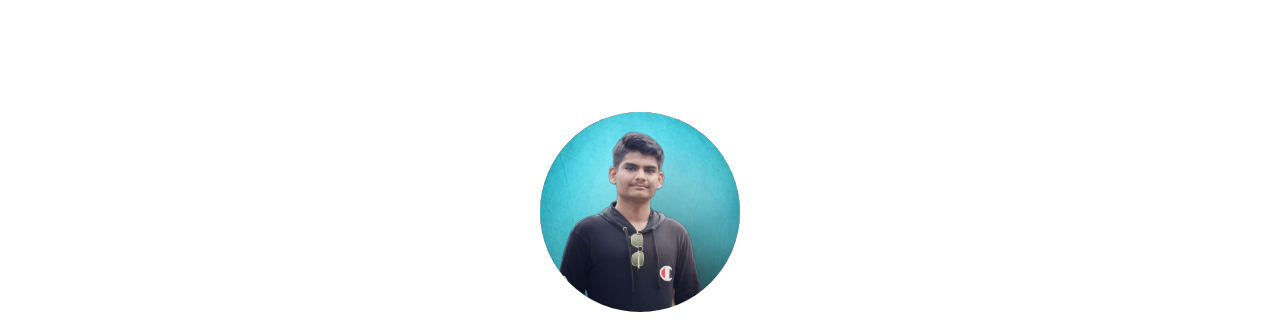
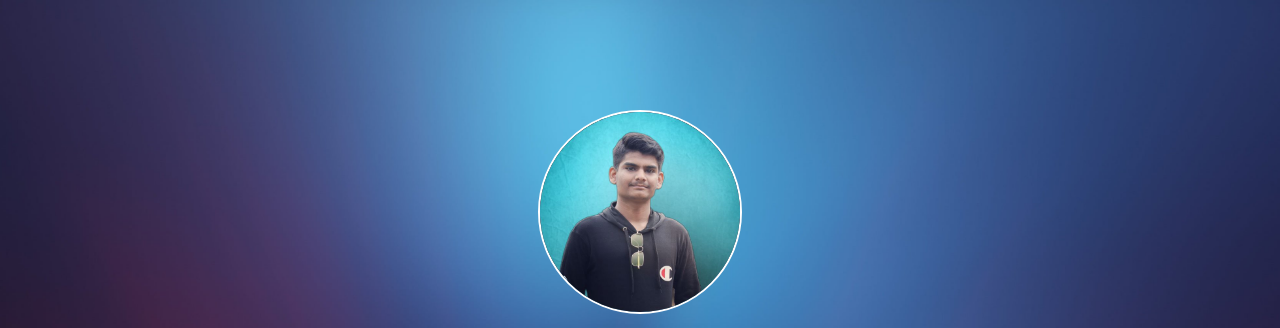
Before and after one commit to OmJadhav1/my-landing-page, a plain HTML site: page index.html in a window 1280 px wide. Shown: the top 328 px of the page. Drawn offline with Linux system fonts and the light colour scheme; the site is published under a folder, as on GitHub Pages, so addresses that start at the root find nothing.

Commit message:
Update style.css

```diff
--- a/style.css
+++ b/style.css
@@ -11,7 +11,7 @@
 
 body{
     font-family: 'Inter', sans-serif;
-    background-image: url(/background.png);
+    background-image: url(background.png);
     background-size: cover;
     display: flex;
     justify-content: center;
```
